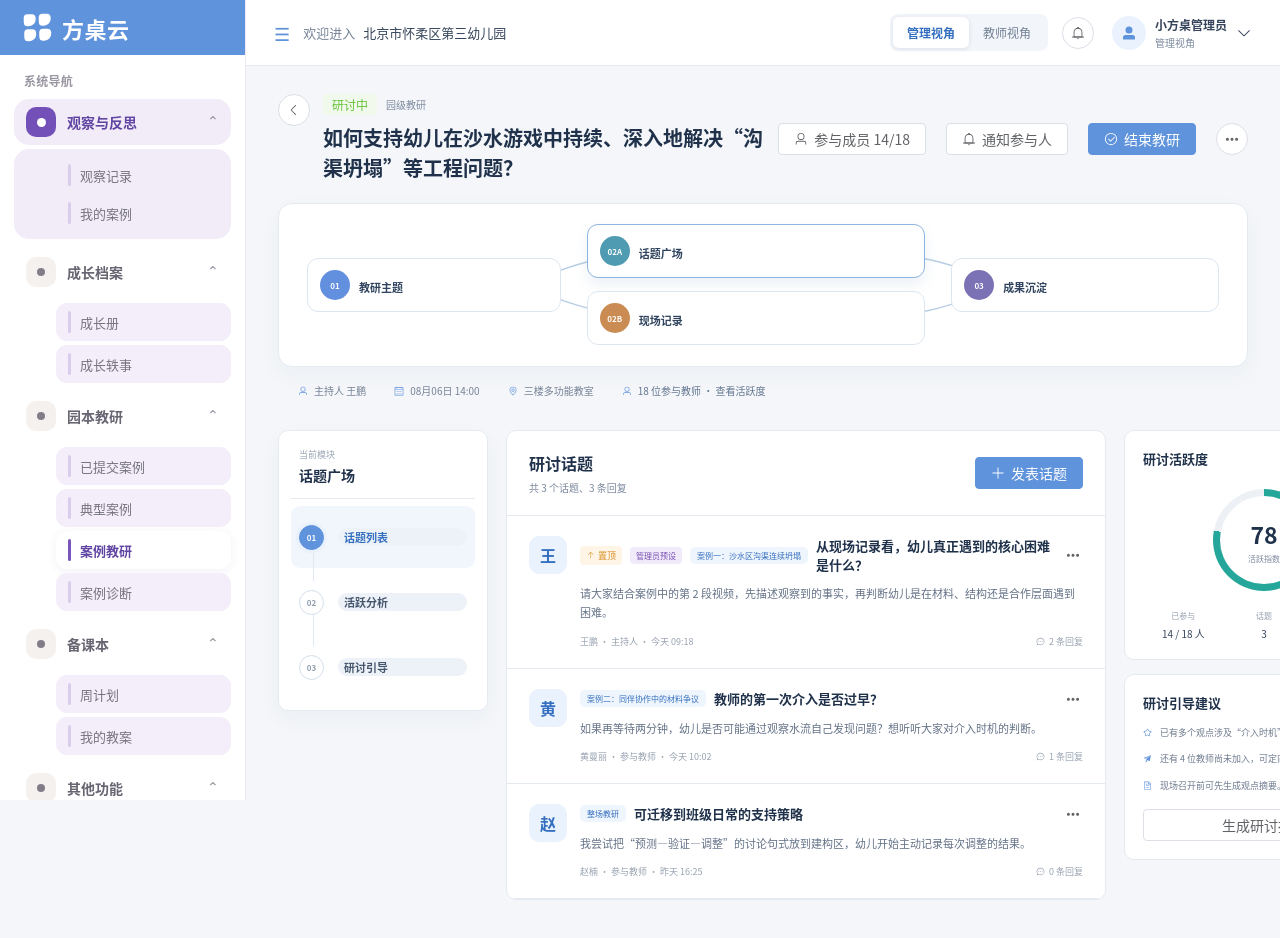
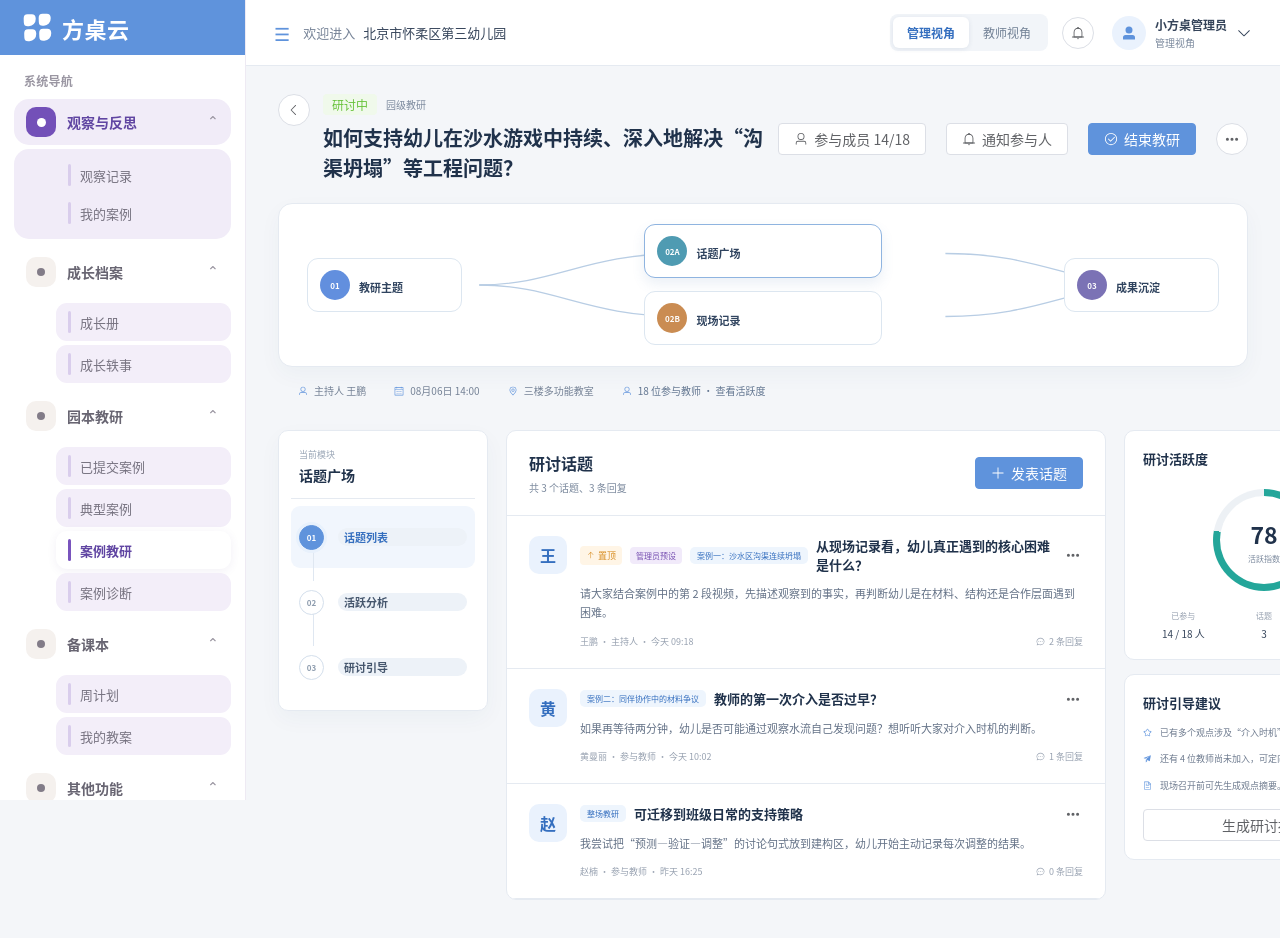
Before and after one commit to Finder92/fangzhuo-case-research, a Vue app: page / in a window 1280 px wide. Both pictures are taken after a click on the element 763 px from the left and 459 px from the top of the page. Shown: the top 938 px of the page. Built offline with nearby package versions, Linux system fonts and the light colour scheme.

Commit message:
收紧教研流程节点宽度

```diff
--- a/src/components/ResearchDetail.vue
+++ b/src/components/ResearchDetail.vue
@@ -499,10 +499,10 @@ const confirmRecord = () => {
     <div class="detail-stage-card">
       <div class="parallel-flow" aria-label="教研并行流程">
         <svg class="parallel-flow-arcs" viewBox="0 0 900 160" preserveAspectRatio="none" aria-hidden="true">
-          <path d="M 182 80 C 244 80, 252 38, 352 38" />
-          <path d="M 182 80 C 244 80, 252 122, 352 122" />
-          <path d="M 548 38 C 648 38, 656 80, 718 80" />
-          <path d="M 548 122 C 648 122, 656 80, 718 80" />
+          <path d="M 170 80 C 245 80, 275 38, 370 38" />
+          <path d="M 170 80 C 245 80, 275 122, 370 122" />
+          <path d="M 630 38 C 725 38, 755 80, 830 80" />
+          <path d="M 630 122 C 725 122, 755 80, 830 80" />
         </svg>
         <button class="flow-node flow-theme" :class="{ active: activeTab === '教研主题' }" @click="switchStageModule('教研主题')"><span>01</span><div><strong>教研主题</strong></div></button>
         <div class="flow-fork">
--- a/src/components/ResearchEditor.vue
+++ b/src/components/ResearchEditor.vue
@@ -217,10 +217,10 @@ const publish = () => {
     <div class="editor-stage editor-detail-flow" aria-label="教研并行推进流程">
       <div class="parallel-flow">
         <svg class="parallel-flow-arcs" viewBox="0 0 900 160" preserveAspectRatio="none" aria-hidden="true">
-          <path d="M 182 80 C 244 80, 252 38, 352 38" />
-          <path d="M 182 80 C 244 80, 252 122, 352 122" />
-          <path d="M 548 38 C 648 38, 656 80, 718 80" />
-          <path d="M 548 122 C 648 122, 656 80, 718 80" />
+          <path d="M 170 80 C 245 80, 275 38, 370 38" />
+          <path d="M 170 80 C 245 80, 275 122, 370 122" />
+          <path d="M 630 38 C 725 38, 755 80, 830 80" />
+          <path d="M 630 122 C 725 122, 755 80, 830 80" />
         </svg>
         <div class="flow-node flow-theme active"><span>01</span><div><strong>教研准备</strong></div></div>
         <div class="flow-fork">
--- a/src/styles.css
+++ b/src/styles.css
@@ -326,7 +326,7 @@ button { cursor: pointer; }
 .detail-badges .el-tag { height: 21px; border: 0; }
 .detail-actions { display: flex; gap: 8px; flex: 0 0 auto; }
 .detail-stage-card { background: #fff; border: 1px solid var(--line); border-radius: 14px; padding: 21px 28px; box-shadow: 0 8px 22px rgba(38,65,104,.04); }
-.parallel-flow { position: relative; display: grid; grid-template-columns: minmax(165px, .9fr) minmax(230px, 1.2fr) minmax(175px, .95fr); align-items: center; gap: 26px; min-height: 116px; }.parallel-flow-arcs { position: absolute; z-index: 0; inset: 0; width: 100%; height: 100%; overflow: visible; }.parallel-flow-arcs path { fill: none; stroke: #b8cde4; stroke-width: 1.35; vector-effect: non-scaling-stroke; }.flow-node { min-width: 0; position: relative; z-index: 1; display: flex; align-items: center; gap: 9px; padding: 11px 12px; border: 1px solid #dce6f0; border-radius: 11px; color: #506177; text-align: left; background: #fff; transition: .2s ease; }.flow-node:hover, .flow-node.active { transform: translateY(-1px); border-color: #8fb4e0; box-shadow: 0 6px 13px rgba(75,119,172,.11); }.flow-node > span { width: 30px; height: 30px; display: grid; place-items: center; flex: 0 0 30px; border-radius: 50%; color: #fff; background: #628fde; font-size: 8px; font-weight: 700; }.flow-node div { min-width: 0; }.flow-node strong { color: #30445f; font-size: 11px; }.flow-record > span { background: #4f9bb2; }.flow-site > span { background: #ca8c52; }.flow-result > span { background: #7b72b5; }.flow-fork { position: relative; z-index: 1; display: grid; gap: 12px; }
+.parallel-flow { position: relative; display: grid; grid-template-columns: 17% 26% 17%; justify-content: space-between; align-items: center; gap: 0; min-height: 116px; }.parallel-flow-arcs { position: absolute; z-index: 0; inset: 0; width: 100%; height: 100%; overflow: visible; }.parallel-flow-arcs path { fill: none; stroke: #b8cde4; stroke-width: 1.35; vector-effect: non-scaling-stroke; }.flow-node { min-width: 0; position: relative; z-index: 1; display: flex; align-items: center; gap: 9px; padding: 11px 12px; border: 1px solid #dce6f0; border-radius: 11px; color: #506177; text-align: left; background: #fff; transition: .2s ease; }.flow-node:hover, .flow-node.active { transform: translateY(-1px); border-color: #8fb4e0; box-shadow: 0 6px 13px rgba(75,119,172,.11); }.flow-node > span { width: 30px; height: 30px; display: grid; place-items: center; flex: 0 0 30px; border-radius: 50%; color: #fff; background: #628fde; font-size: 8px; font-weight: 700; }.flow-node div { min-width: 0; }.flow-node strong { color: #30445f; font-size: 11px; }.flow-record > span { background: #4f9bb2; }.flow-site > span { background: #ca8c52; }.flow-result > span { background: #7b72b5; }.flow-fork { position: relative; z-index: 1; display: grid; gap: 12px; }
 .detail-meta-bar { display: flex; gap: 28px; padding: 16px 20px; color: #748195; font-size: 10px; }
 .detail-meta-bar span { display: flex; align-items: center; gap: 6px; }
 .detail-meta-bar .el-icon { color: var(--primary); }
```
